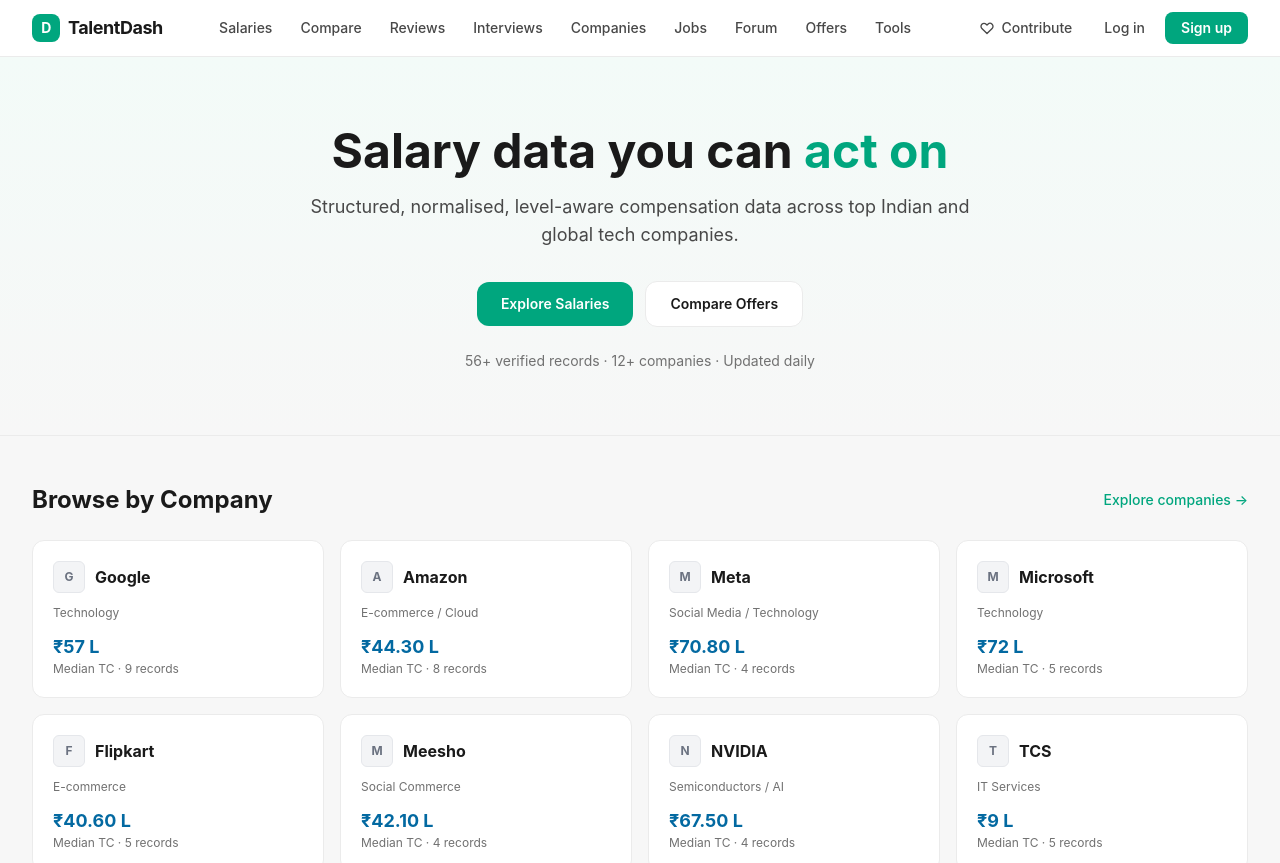
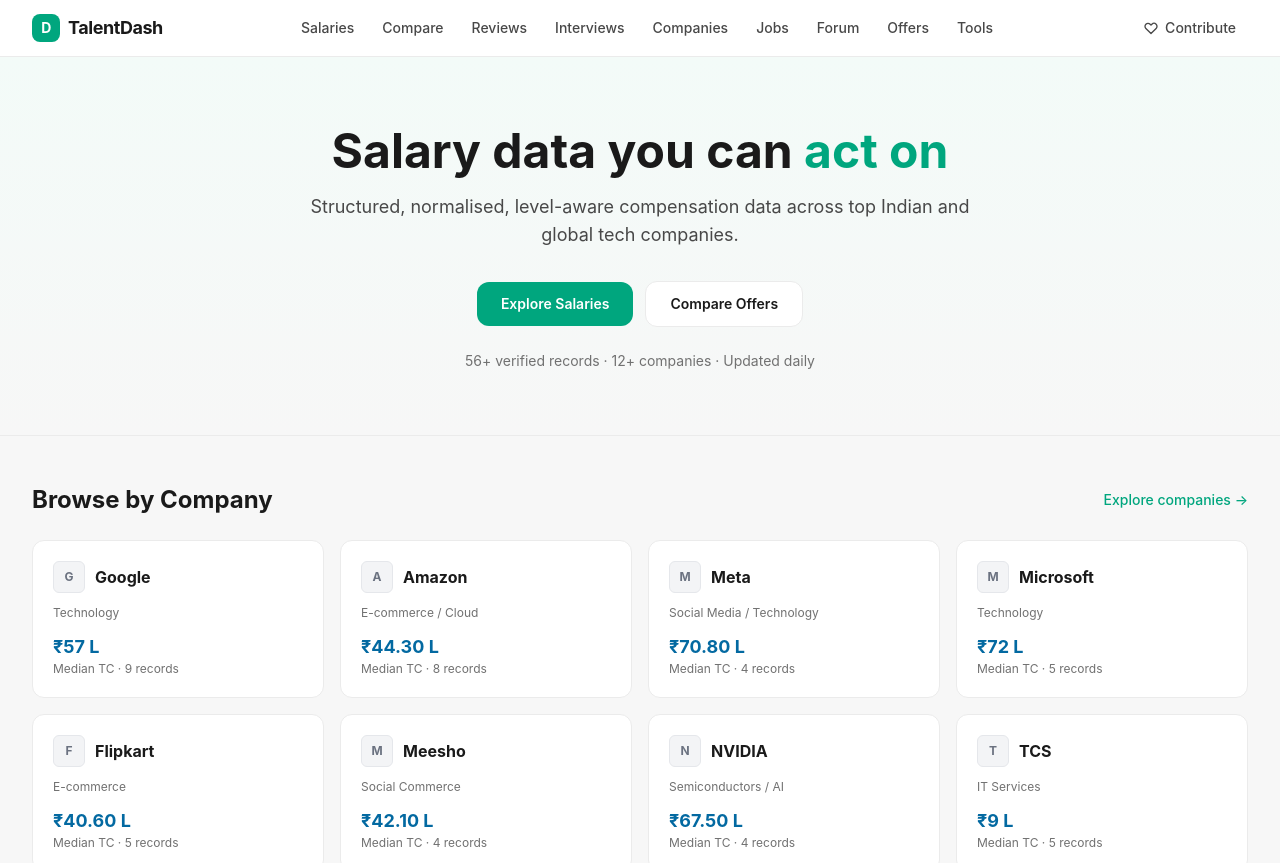
Before and after one commit to Visshwasmai24/talentdash, a Next.js app: page / in a window 1280 px wide. Shown: the top 863 px of the page. Built offline with nearby package versions, Linux system fonts and the light colour scheme.

Commit message:
Update layout.tsx

```diff
--- a/app/layout.tsx
+++ b/app/layout.tsx
@@ -51,8 +51,7 @@ export default function RootLayout({ children }: { children: React.ReactNode })
                   <svg className="w-4 h-4" fill="none" stroke="currentColor" viewBox="0 0 24 24"><path strokeLinecap="round" strokeLinejoin="round" strokeWidth={2} d="M4.318 6.318a4.5 4.5 0 000 6.364L12 20.364l7.682-7.682a4.5 4.5 0 00-6.364-6.364L12 7.636l-1.318-1.318a4.5 4.5 0 00-6.364 0z" /></svg>
                   Contribute
                 </Link>
-                <Link href="/login" className="px-3 py-1.5 text-sm font-medium text-[#484848] hover:text-[#1a1a1a] transition-colors">Log in</Link>
-                <Link href="/signup" className="px-4 py-1.5 text-sm font-semibold bg-[#00A67E] text-white rounded-lg hover:bg-[#008f6c] transition-colors">Sign up</Link>
+
               </div>
             </div>
           </div>
```
